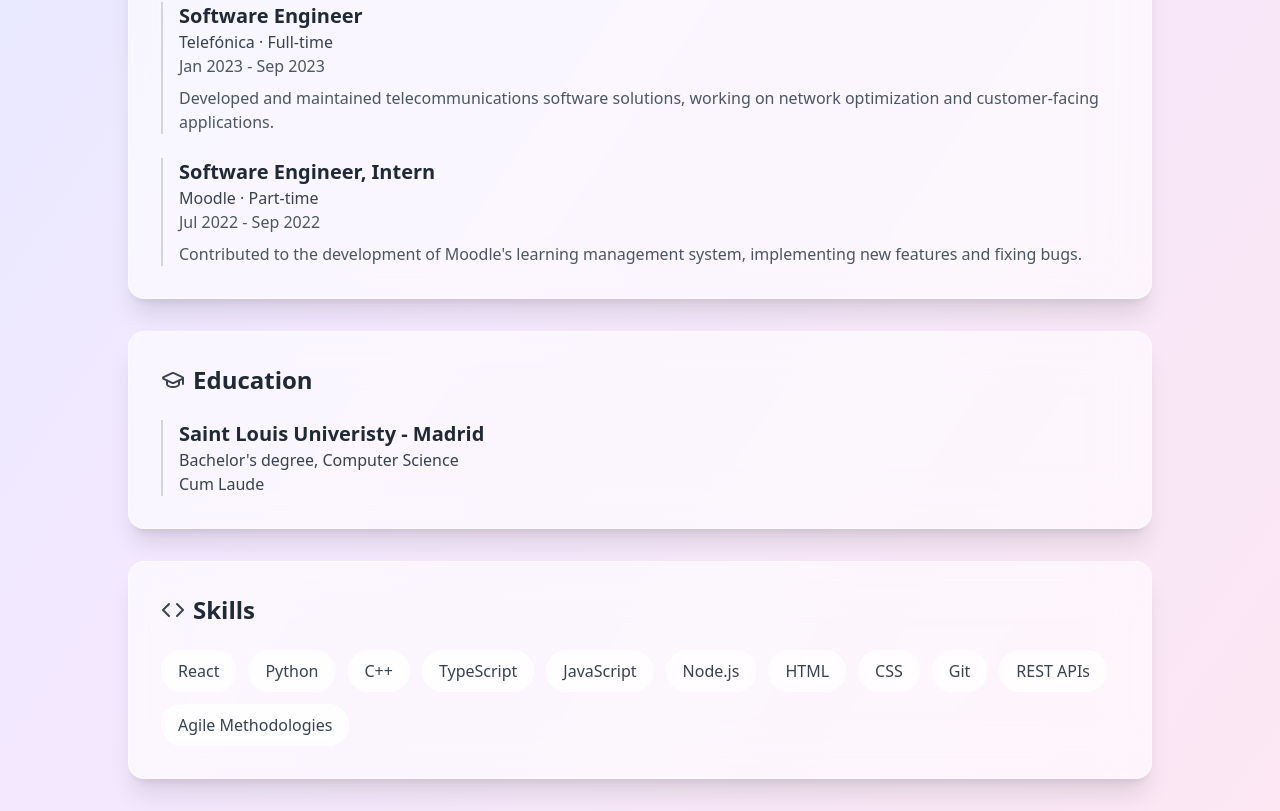
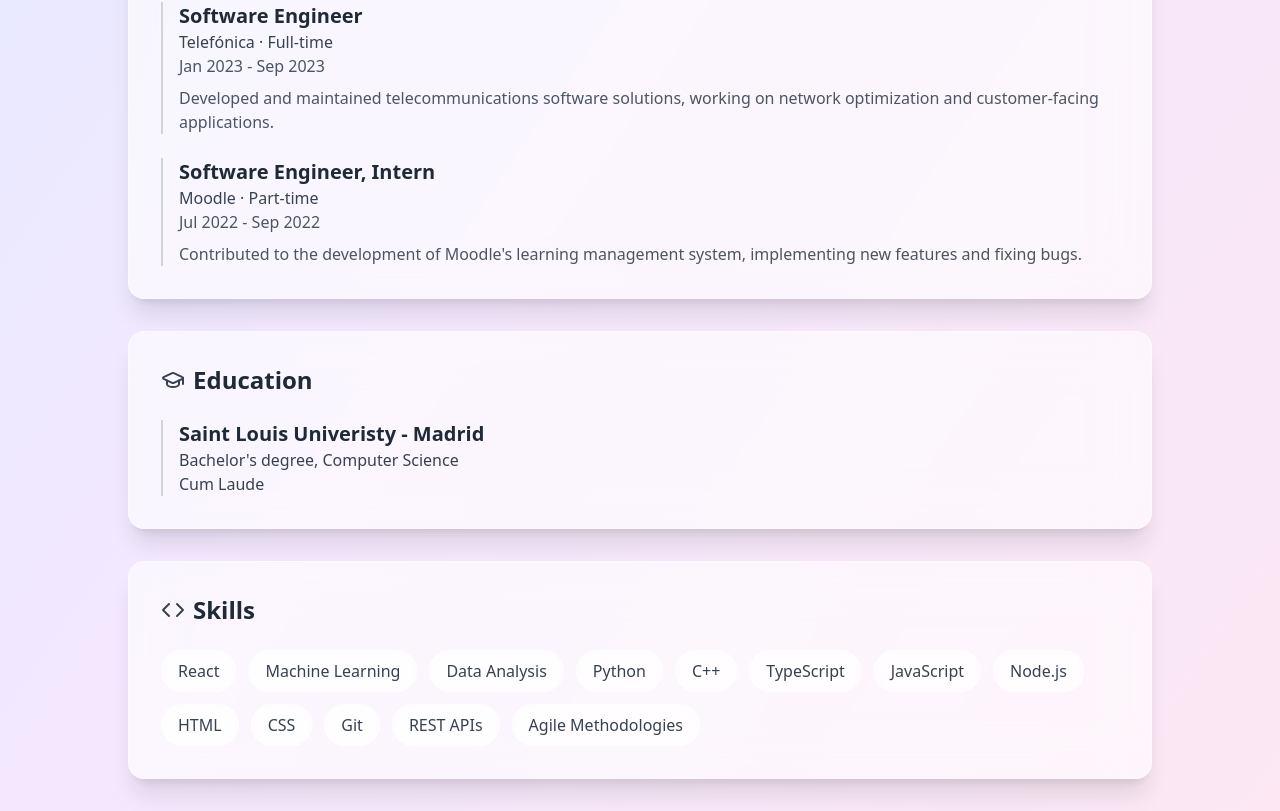
Before and after one commit to paudefclasspy/new-portfolio, a React (Vite) app: page / in a window 1280 px wide. Shown: the part 1069-1880 px from the top of the page. Built offline with nearby package versions, Linux system fonts and the light colour scheme.

Commit message:
added skills

```diff
--- a/src/App.tsx
+++ b/src/App.tsx
@@ -208,7 +208,7 @@ function App() {
           </div>
 
           <div className="flex flex-wrap gap-3">
-            {['React','Python','C++', 'TypeScript', 'JavaScript', 'Node.js', 'HTML', 'CSS', 'Git', 'REST APIs', 'Agile Methodologies'].map((skill) => (
+            {['React','Machine Learning','Data Analysis','Python','C++', 'TypeScript', 'JavaScript', 'Node.js', 'HTML', 'CSS', 'Git', 'REST APIs', 'Agile Methodologies'].map((skill) => (
               <span key={skill} className="px-4 py-2 rounded-full backdrop-blur-sm bg-white/40 text-gray-700 border border-white/40 hover:bg-white/60 transition-colors">
                 {skill}
               </span>
```
